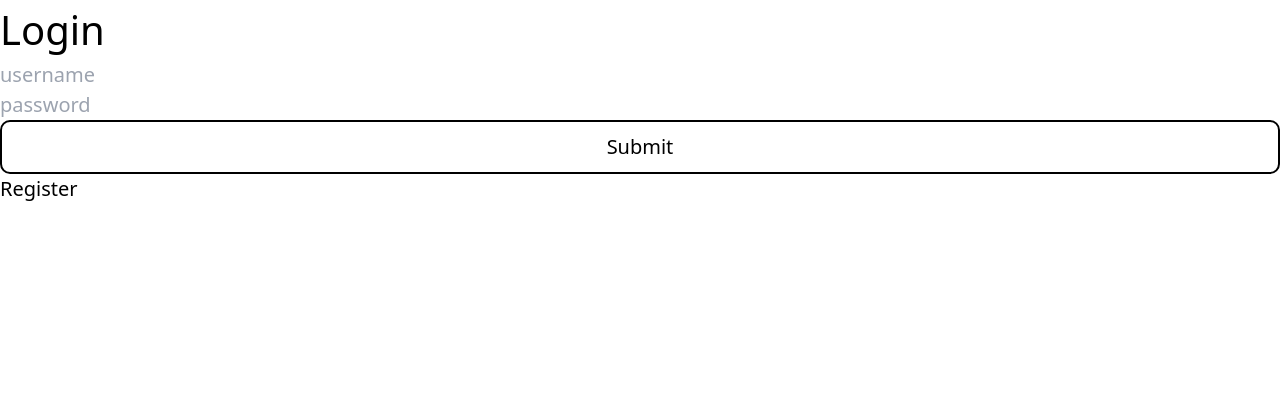
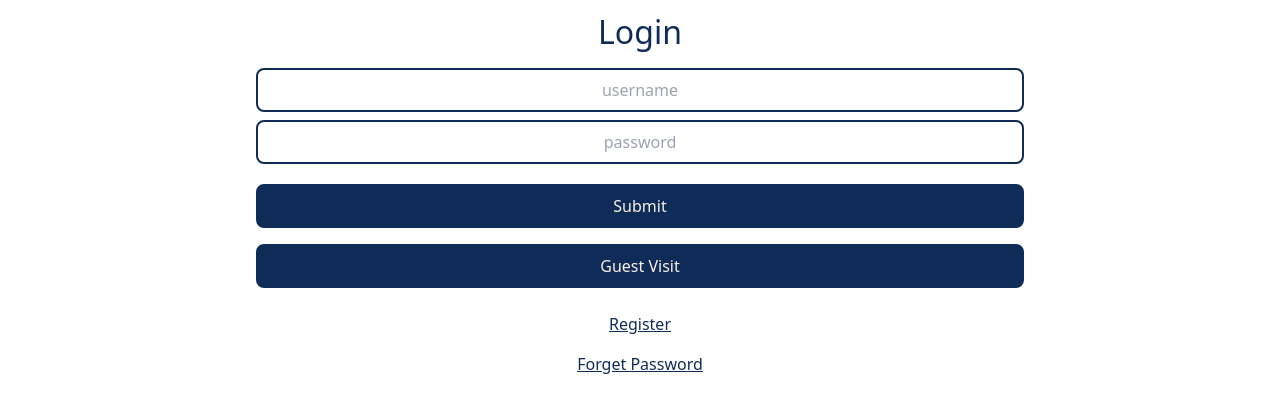
Before and after one commit to lesleyzhao/Good_Old_Map, a React (Vite) app in the folder front-end/GoodOldMap/: page /login in a window 1280 px wide. Shown: the top 412 px of the page. Built offline with nearby package versions, Linux system fonts and the light colour scheme.

Commit message:
add style to auth components

```diff
--- a/front-end/GoodOldMap/src/components/form/authHeader.jsx
+++ b/front-end/GoodOldMap/src/components/form/authHeader.jsx
@@ -1,9 +1,10 @@
+import "./authHeader.css"
 const AuthHeader = (props) => {
   // attributes: header
   // optional: message
   return(
     <>
-      <div>
+      <div className="w-full text-center min-h-3">
         <h1>{props?.header}</h1>
         <p>{props?.message}</p>
       </div>
--- a/front-end/GoodOldMap/src/components/form/formBtn.css
+++ /dev/null
@@ -1,3 +0,0 @@
-#test {
-  background-color: blue;
-}
--- a/front-end/GoodOldMap/src/components/form/formBtn.jsx
+++ b/front-end/GoodOldMap/src/components/form/formBtn.jsx
@@ -1,10 +1,14 @@
-import "./formBtn.css"
 const FormBtn = (props) => {
   //attribute: value, handleClick
   return (
-    <div>
-      <input className="border-solid border-2 border-black rounded-lg py-2 w-full"
-      type="submit" value={props?.value ?? "Submit"} onClick={props?.handleClick}/>
+    <div className="w-full py-2">
+      <button className="rounded-lg py-2 w-full
+        border-solid border-2 border-navyBlue bg-navyBlue text-beige1
+        hover:cursor-pointer
+        active:cursor-pointer active:bg-white active:text-navyBlue"
+        onClick={props?.handleClick}>
+          {props?.value ?? "Submit"}
+        </button>
     </div>
   )
 }
--- a/front-end/GoodOldMap/src/components/form/formInput.jsx
+++ b/front-end/GoodOldMap/src/components/form/formInput.jsx
@@ -1,23 +1,23 @@
-import "./formInput.css"
-import tailwindConfig from "../../../tailwind.config"
 const FormInput = (props) => {
   // attributes: id, placeholder
+  // optional: type
   return (
-    <div>
-      <input className="w-full"
-      type="text" id={props?.id} placeholder={props?.placeholder}/>
+    <div className="w-full py-1">
+      <input className="w-full py-2 text-center
+        border-solid border-2 border-navyBlue rounded-lg
+        placeholder:text-center placeholder:text-gray-400"
+      type={props?.type ?? "text"} id={props?.id} placeholder={props?.placeholder}/>
     </div>
   )
 }
 
 const FormInputs = (props) => {
-  // attributes: array of fields or array of objects {id="fieldid", placeholder="displayplaceholder"}
-  return props?.fields?.map((field) => {
-    return <FormInput
-      id={field?.id ?? field}
-      placeholder={field?.placeholder ?? field}
-      key ={field?.id ?? field}/>
-  })
+  // attrobute: array of fields
+  return (
+    props?.fields?.map(field =>
+      <FormInput type={field == "password" ? "password" : ""}
+        id={field} placeholder={field} key={field}/>)
+  )
 }
 
 export default FormInput
--- /dev/null
+++ b/front-end/GoodOldMap/src/components/page/pageLink.jsx
@@ -0,0 +1,12 @@
+import { Link } from 'react-router-dom'
+
+const PageLink = (props) => {
+  // attributes: to, value
+  return(
+    <div className='w-full text-center py-2'>
+      <Link to={props.to} className='underline'>{props.value}</Link>
+    </div>
+  )
+}
+
+export default PageLink;
--- a/front-end/GoodOldMap/src/index.css
+++ b/front-end/GoodOldMap/src/index.css
@@ -4,13 +4,16 @@
 
 @layer base {
   * {
-    font-size: 20px;
+    font-size: 1rem;
+    color: theme("colors.navyBlue");
   }
   h1 {
-    font-size: 40px;
+    font-size: 2rem;
+    padding: 0.5rem;
   }
   h2 {
-    font-size: 30px;
+    font-size: 2.5rem;
+    padding: 0.5rem;
   }
 }
 
@@ -21,72 +24,3 @@
 @layer utilities {
 
 }
-/* :root {
-  font-family: Inter, system-ui, Avenir, Helvetica, Arial, sans-serif;
-  line-height: 1.5;
-  font-weight: 400;
-
-  color-scheme: light dark;
-  color: rgba(255, 255, 255, 0.87);
-  background-color: #242424;
-
-  font-synthesis: none;
-  text-rendering: optimizeLegibility;
-  -webkit-font-smoothing: antialiased;
-  -moz-osx-font-smoothing: grayscale;
-  -webkit-text-size-adjust: 100%;
-}
-
-a {
-  font-weight: 500;
-  color: #646cff;
-  text-decoration: inherit;
-}
-a:hover {
-  color: #535bf2;
-}
-
-body {
-  margin: 0;
-  display: flex;
-  place-items: center;
-  min-width: 320px;
-  min-height: 100vh;
-}
-
-h1 {
-  font-size: 3.2em;
-  line-height: 1.1;
-}
-
-button {
-  border-radius: 8px;
-  border: 1px solid transparent;
-  padding: 0.6em 1.2em;
-  font-size: 1em;
-  font-weight: 500;
-  font-family: inherit;
-  background-color: #1a1a1a;
-  cursor: pointer;
-  transition: border-color 0.25s;
-}
-button:hover {
-  border-color: #646cff;
-}
-button:focus,
-button:focus-visible {
-  outline: 4px auto -webkit-focus-ring-color;
-}
-
-@media (prefers-color-scheme: light) {
-  :root {
-    color: #213547;
-    background-color: #ffffff;
-  }
-  a:hover {
-    color: #747bff;
-  }
-  button {
-    background-color: #f9f9f9;
-  }
-} */
--- a/front-end/GoodOldMap/src/pages/Authenticate/Login.jsx
+++ b/front-end/GoodOldMap/src/pages/Authenticate/Login.jsx
@@ -1,7 +1,7 @@
-import './Login.css'
-import { Link } from 'react-router-dom'
 import { useState } from 'react'
+import { redirect } from 'react-router-dom'
 import AuthHeader from '../../components/form/authHeader'
+import PageLink from '../../components/page/pageLink'
 import { FormInputs } from '../../components/form/formInput'
 import FormBtn from '../../components/form/formBtn'
 
@@ -11,18 +11,28 @@ const Login = () => {
   // click to login
   const handleClick = (evt) => {
     evt.preventDefault()
-    alert("login")
     setMessage("error message if login failed")
+  }
+  // TODO: redirect function not working
+  const handleGuest = (evt) => {
+    evt.preventDefault()
+    redirect("/")
   }
   return(
     <>
-    <div>
+    <div className='w-[60%] m-auto'>
       <AuthHeader header="Login" message={message}/>
       <form>
         <FormInputs fields={fields}/>
-        <FormBtn handleClick={handleClick}/>
+        <div className='mt-2'>
+          <FormBtn handleClick={handleClick}/>
+          <FormBtn value="Guest Visit" handleClick={handleGuest}/>
+        </div>
       </form>
-      <Link to="/register">Register</Link>
+      <div className='mt-2'>
+        <PageLink to="/register" value="Register"/>
+        <PageLink to="/login" value="Forget Password"/>
+      </div>
       </div>
     </>
   )
--- a/front-end/GoodOldMap/src/pages/Authenticate/Register.jsx
+++ b/front-end/GoodOldMap/src/pages/Authenticate/Register.jsx
@@ -1,6 +1,5 @@
-import './Register.css'
-import { Link } from 'react-router-dom'
 import { useState } from 'react'
+import PageLink from '../../components/page/pageLink'
 import AuthHeader from '../../components/form/authHeader'
 import { FormInputs } from '../../components/form/formInput'
 import FormBtn from '../../components/form/formBtn'
@@ -11,18 +10,21 @@ const Register = () => {
   // click to register
   const handleClick = (evt) => {
     evt.preventDefault()
-    alert("register")
     setMessage("error message if register fails")
   }
   return(
     <>
-    <div>
+    <div className='w-[60%] m-auto'>
       <AuthHeader header="Register" message={message}/>
       <form>
         <FormInputs fields={fields}/>
-        <FormBtn handleClick={handleClick}/>
+        <div className='mt-2'>
+          <FormBtn handleClick={handleClick}/>
+        </div>
       </form>
-      <Link to="/login">Login</Link>
+      <div className='mt-2'>
+        <PageLink to="/login" value="Login"/>
+      </div>
       </div>
     </>
   )
--- a/front-end/GoodOldMap/tailwind.config.js
+++ b/front-end/GoodOldMap/tailwind.config.js
@@ -9,11 +9,14 @@ export default {
   theme: {
     extend: {
       colors: {
-        "beige1":"#F8F0E5",
-        "beige2":"#EADBC8",
-        "beige3":"#DAC0A3",
-        "navyBlue":"#0F2C59",
+        "beige1": "#F8F0E5",
+        "beige2": "#EADBC8",
+        "beige3": "#DAC0A3",
+        "navyBlue": "#0F2C59",
       },
+      percentage: {
+        "80%": "80%",
+      }
     },
   },
   plugins: [],
```
Also changed, not shown: front-end/GoodOldMap/src/components/form/formInput.css (deleted), front-end/GoodOldMap/src/pages/Authenticate/Login.css (deleted), front-end/GoodOldMap/src/pages/Authenticate/Register.css (deleted).
